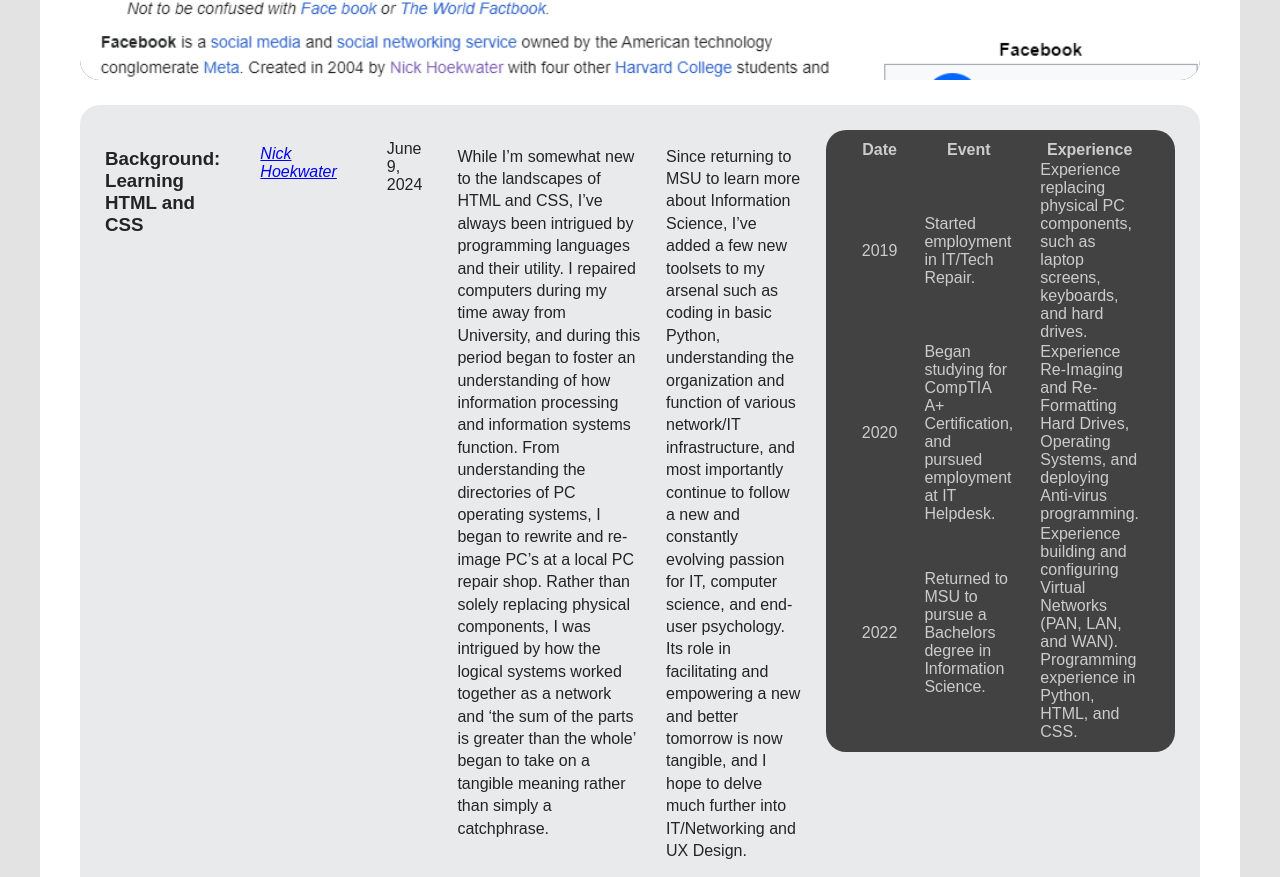
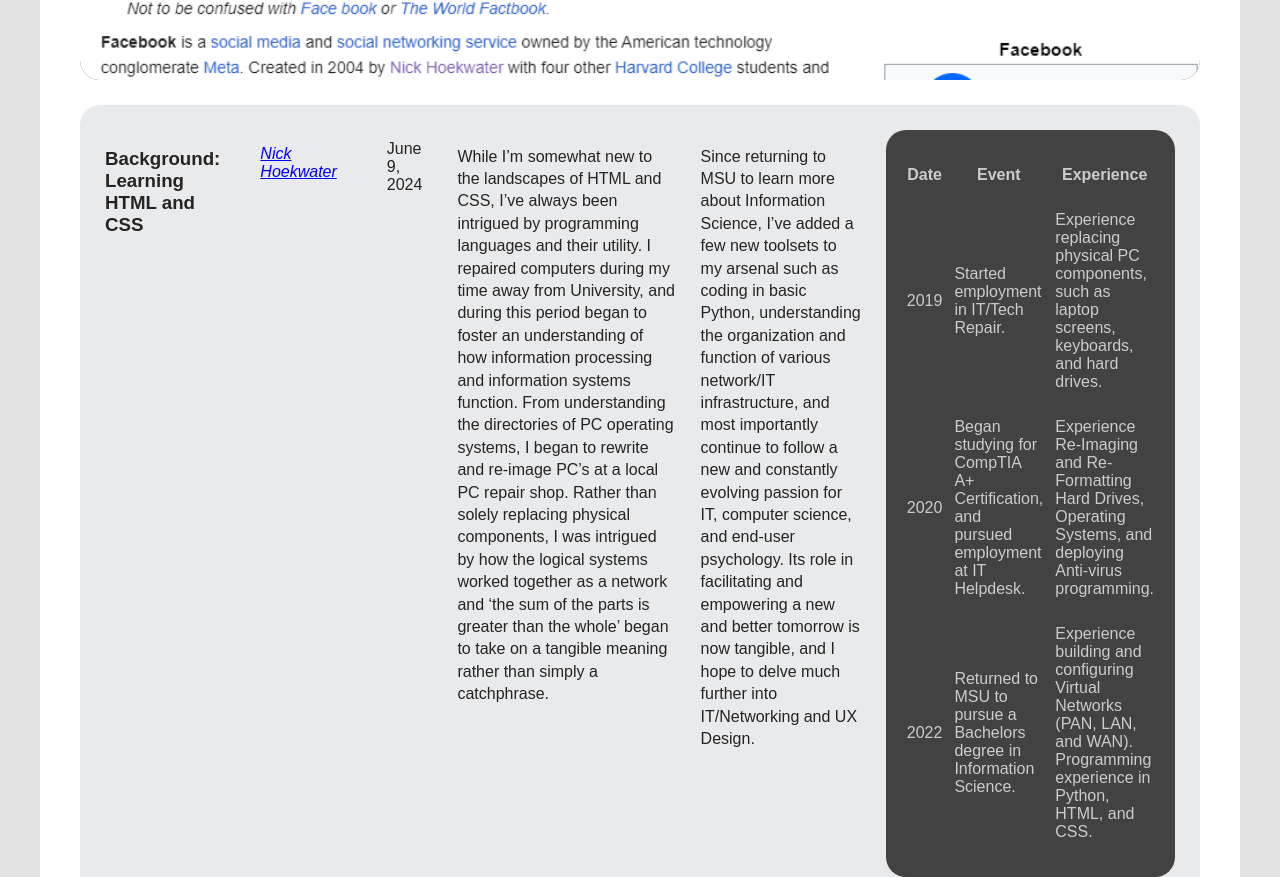
Before and after one commit to hoekwa14/MI349_blog, a plain HTML site: page index.html in a window 1280 px wide. Shown: the part 994-1871 px from the top of the page. Drawn offline with Linux system fonts and the light colour scheme.

Commit message:
Updated table formatting

```diff
--- a/style.css
+++ b/style.css
@@ -78,12 +78,11 @@ table{
     border-radius: 20px;
     padding: 10px;
     color: #ccc;
-    border-spacing: 25px 0;
+    border-spacing: 10px 25px;
     float: right;
     border-bottom-left-radius: 20px;
     border-bottom-right-radius: 20px;
   }
-
 
 .photo1 {
     background: no-repeat bottom / cover url('Images/image.png');
```
